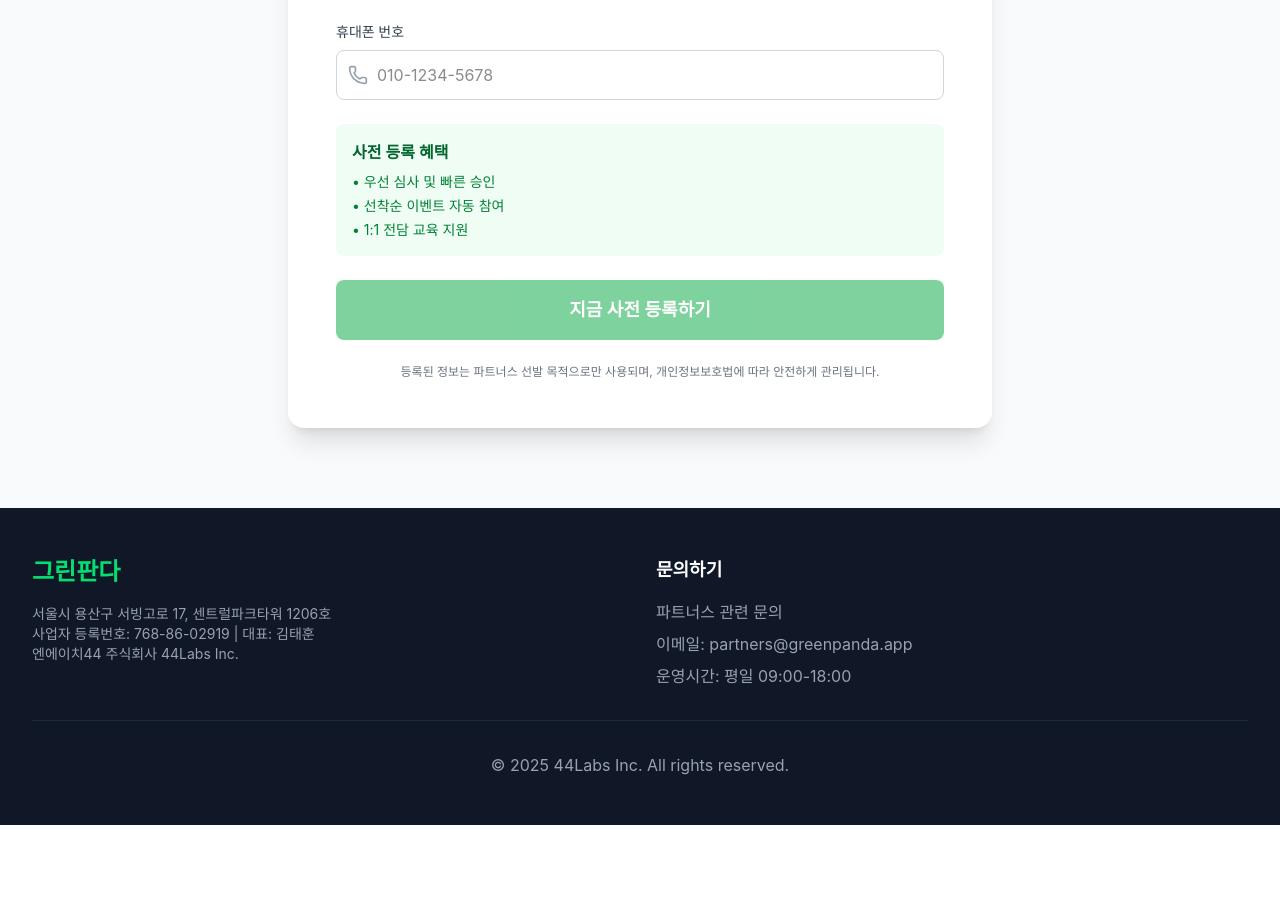
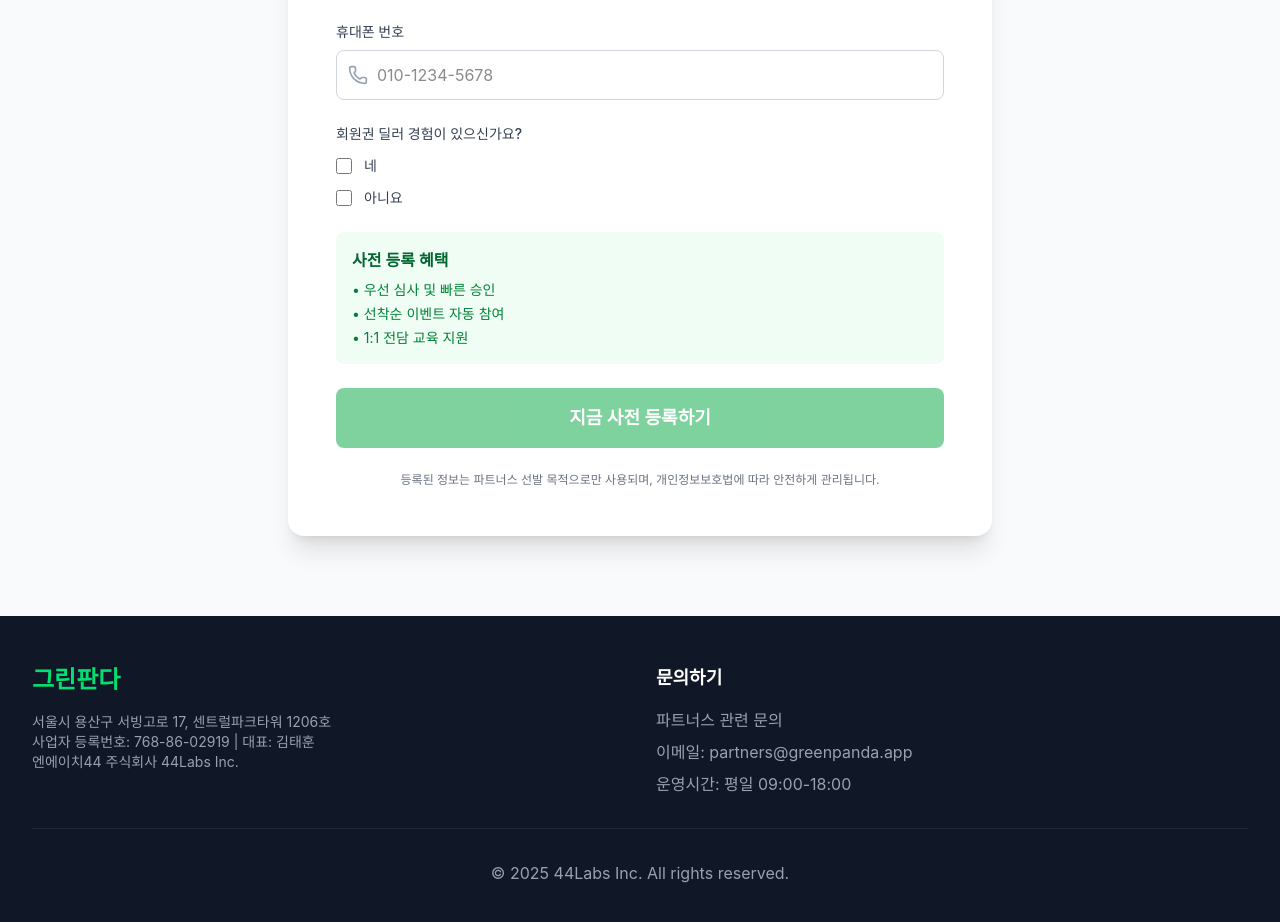
Before and after one commit to namgyeonglee/greenpanda-partners, a Next.js app: page / in a window 1280 px wide. Shown: the part 2593-3515 px from the top of the page. Before the commit the page ends 3418 px from the top, so only its background shows below. Built offline with nearby package versions, Linux system fonts and the light colour scheme; a web font is replaced by a local one.

Commit message:
회원권 딜러 경험 여부 확인하는 체크박스 추가

```diff
--- a/src/app/page.tsx
+++ b/src/app/page.tsx
@@ -5,7 +5,8 @@ import { CheckCircle, TrendingUp, Shield, Clock, Phone, User } from 'lucide-reac
 const ReferralLandingPage = () => {
   const [formData, setFormData] = useState({
     name: '',
-    phone: ''
+    phone: '',
+    hasExperience: ''
   });
   const [isSubmitted, setIsSubmitted] = useState(false);
   const [isLoading, setIsLoading] = useState(false);
@@ -61,6 +62,12 @@ const ReferralLandingPage = () => {
     phoneField.name = 'phone';
     phoneField.value = formData.phone;
     form.appendChild(phoneField);
+
+    const experienceField = document.createElement('input');
+    experienceField.type = 'hidden';
+    experienceField.name = 'hasExperience';
+    experienceField.value = formData.hasExperience;
+    form.appendChild(experienceField);
 
     // 폼 제출
     document.body.appendChild(form);
@@ -328,6 +335,36 @@ const ReferralLandingPage = () => {
                   )}
                 </div>
 
+                <div>
+                  <div className="block text-sm font-medium text-gray-700 mb-3">
+                    회원권 딜러 경험이 있으신가요?
+                  </div>
+                  <div className="space-y-3">
+                    <label className="flex items-center cursor-pointer">
+                      <input
+                        type="checkbox"
+                        name="hasExperience"
+                        value="네"
+                        checked={formData.hasExperience === '네'}
+                        onChange={handleInputChange}
+                        className="w-4 h-4 text-green-600 bg-gray-100 border-gray-300 rounded focus:ring-green-500 focus:ring-2"
+                      />
+                      <span className="ml-3 text-sm font-medium text-gray-700">네</span>
+                    </label>
+                    <label className="flex items-center cursor-pointer">
+                      <input
+                        type="checkbox"
+                        name="hasExperience"
+                        value="아니요"
+                        checked={formData.hasExperience === '아니요'}
+                        onChange={handleInputChange}
+                        className="w-4 h-4 text-green-600 bg-gray-100 border-gray-300 rounded focus:ring-green-500 focus:ring-2"
+                      />
+                      <span className="ml-3 text-sm font-medium text-gray-700">아니요</span>
+                    </label>
+                  </div>
+                </div>
+
                 <div className="bg-green-50 p-4 rounded-lg">
                   <h4 className="font-semibold text-green-800 mb-2">사전 등록 혜택</h4>
                   <ul className="text-sm text-green-700 space-y-1">
@@ -339,7 +376,7 @@ const ReferralLandingPage = () => {
 
                 <button
                   onClick={handleSubmit}
-                  disabled={isLoading || !formData.name || !formData.phone || formData.phone.replace(/[^0-9]/g, '').length !== 11}
+                  disabled={isLoading || !formData.name || !formData.phone || formData.phone.replace(/[^0-9]/g, '').length !== 11 || !formData.hasExperience}
                   className="w-full bg-green-600 text-white py-4 rounded-lg font-semibold text-lg hover:bg-green-700 transition-colors disabled:opacity-50 disabled:cursor-not-allowed"
                 >
                   {isLoading ? '등록 중...' : '지금 사전 등록하기'}
```
